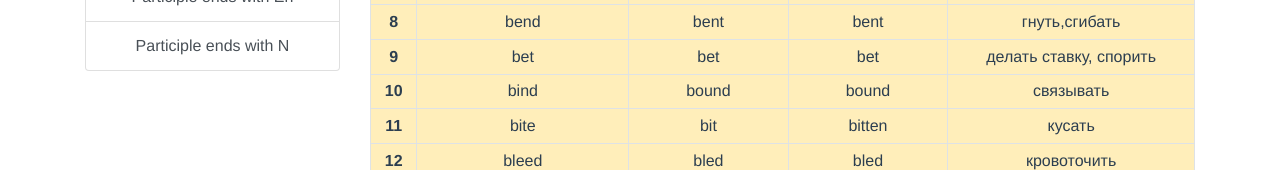
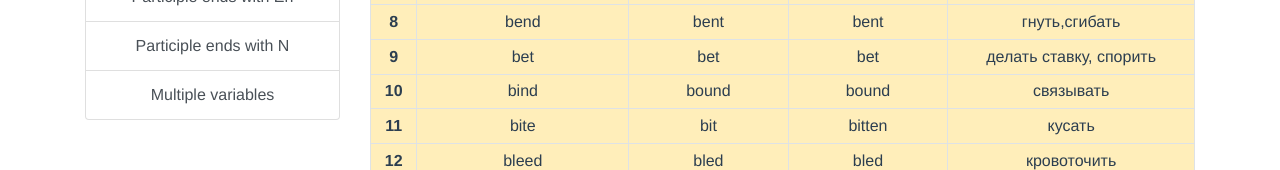
Before and after one commit to snikos/ci-cd, a Vue app: page /irr-verbs in a window 1280 px wide. Shown: the part 423-593 px from the top of the page. Built offline with nearby package versions, Linux system fonts and the light colour scheme.

Commit message:
edit select irregular verbs

```diff
--- a/src/pages/IrregularVerbs.vue
+++ b/src/pages/IrregularVerbs.vue
@@ -57,7 +57,8 @@
                     { name: 'Indefinite=Participle', comp: 'sortIndefiniteParticiple' },
                     { name: 'sort Twin', comp: 'sortTwin' },
                     { name: 'Participle ends with En', comp: 'sortEndsWithEn' },
-                    { name: 'Participle ends with N', comp: 'sortEndsWithN' }
+                    { name: 'Participle ends with N', comp: 'sortEndsWithN' },
+                    { name: 'Multiple variables', comp: 'sortMultiVariables' }
                 ],
                 classes: ['primary','secondary','success','danger','warning','info','light','dark','active'],
                 ups: 'list-group-item list-group-item-action',
@@ -123,7 +124,14 @@
                         return /[^eiou]n$/.test(String(el['Past-Participle']));
                     }
                 });
-            }
+            },
+            sortMultiVariables() {
+                return this.sortedVerbs.filter( (el) => {
+                    if ( String(el['Past-Indefinite']).includes('/') || String(el['Past-Participle']).includes('/') ){
+                        return true;
+                    }
+                });
+            },
         },
     }
 </script>
```
